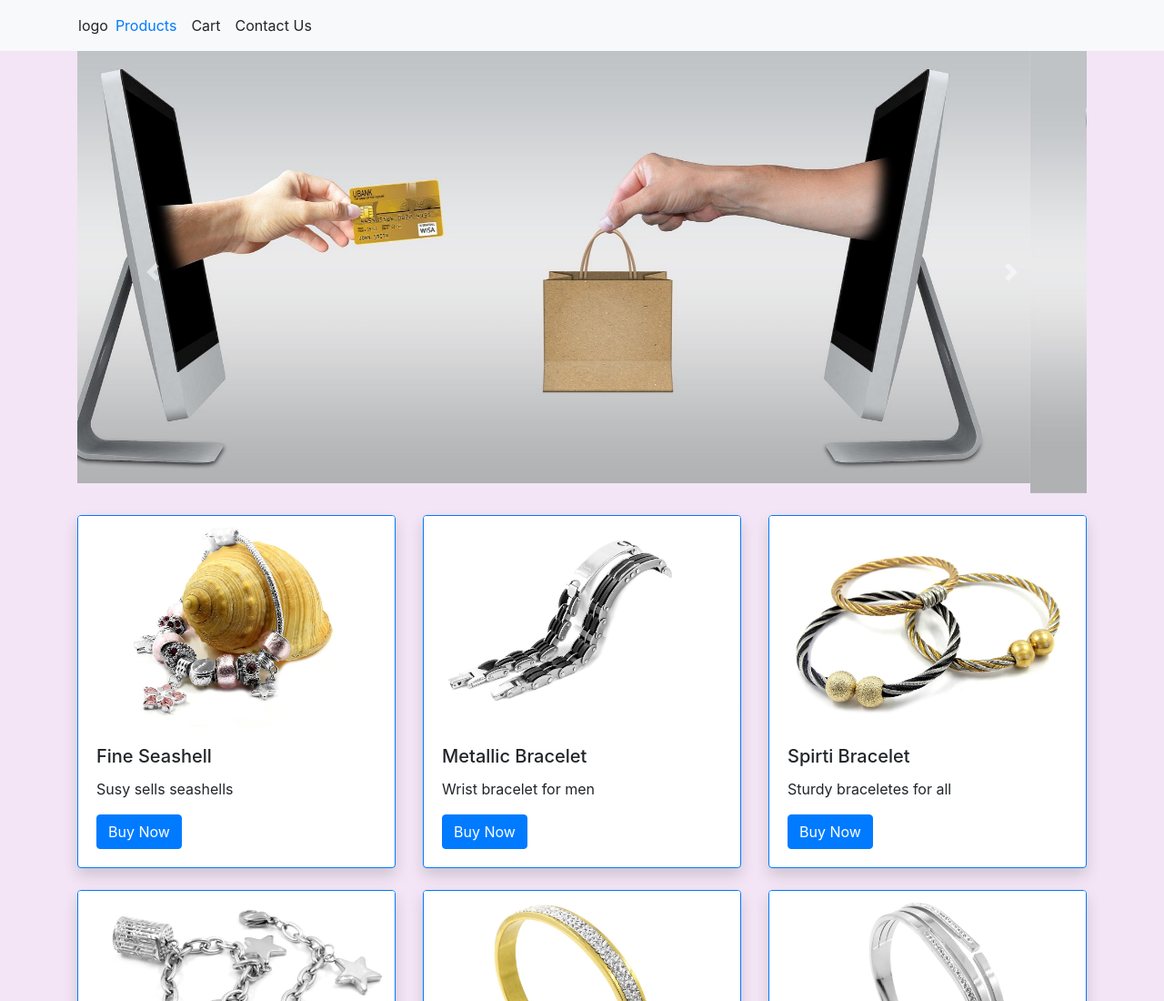
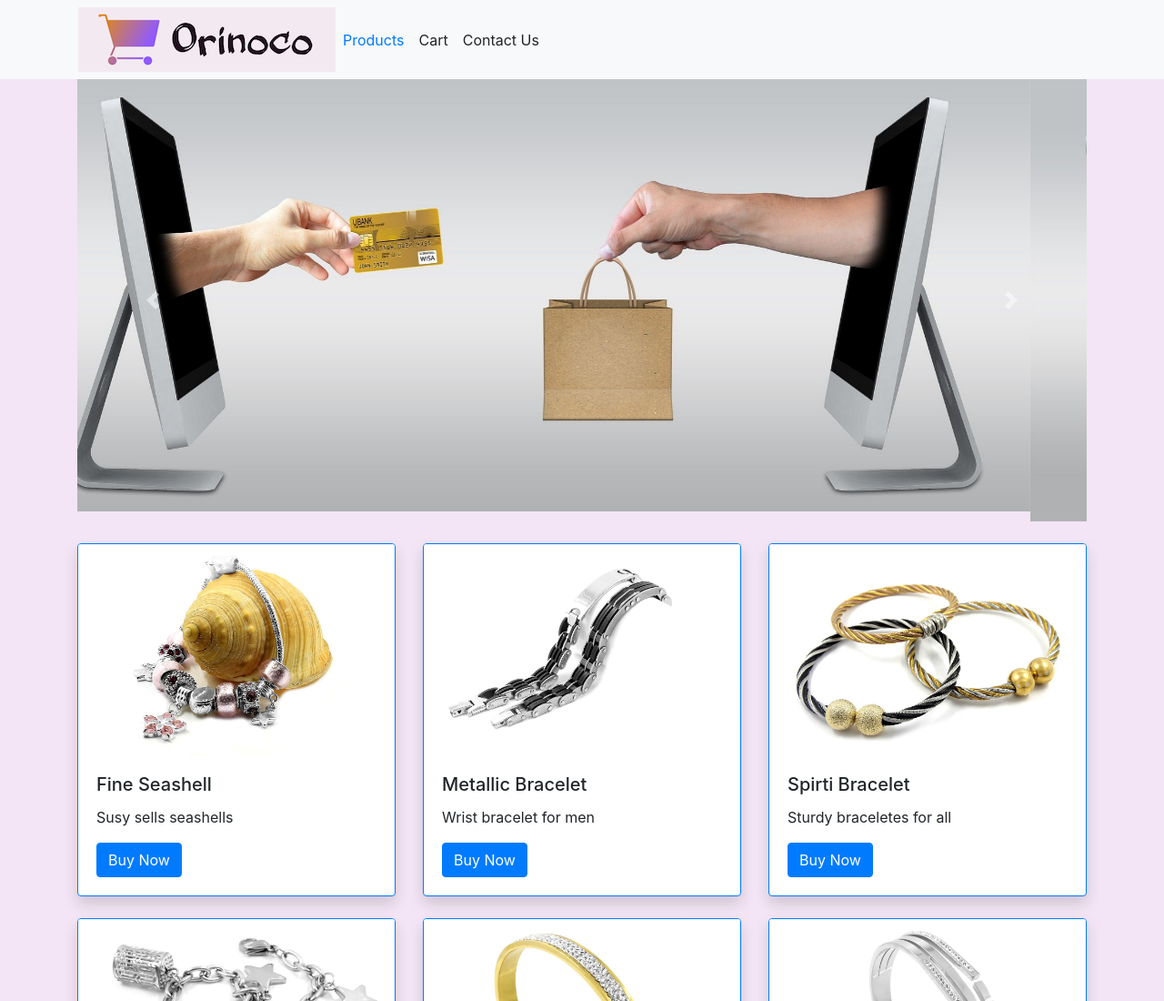
Before and after one commit to mplorex/Project5---5-21-21, a plain HTML site: page index.html in a window 1280 px wide. Shown: the top 1100 px of the page at 91% size. Drawn offline with nearby package versions, Linux system fonts and the light colour scheme.

Commit message:
logo Image addition

```diff
--- a/index.html
+++ b/index.html
@@ -17,9 +17,7 @@
             <div class="container">
                 <div class="row">
                     <nav class="col navbar navbar-expand-lg">
-                        <a>
-                            logo
-                        </a>
+                        <img src="./images/images/logo.png">
                         <button class="navbar-toggler" type="button" data-toggle="collapse" data-target="#navbarContent" aria-controls="navbarSupportContent" aria-expanded="false" aria-label="Toggle navigation">
                             <span class="navbar-toggler-icon"></span>
                         </button>
```
Also changed, not shown: products.html (+1 -1 lines), images/images/logo.png (added).
